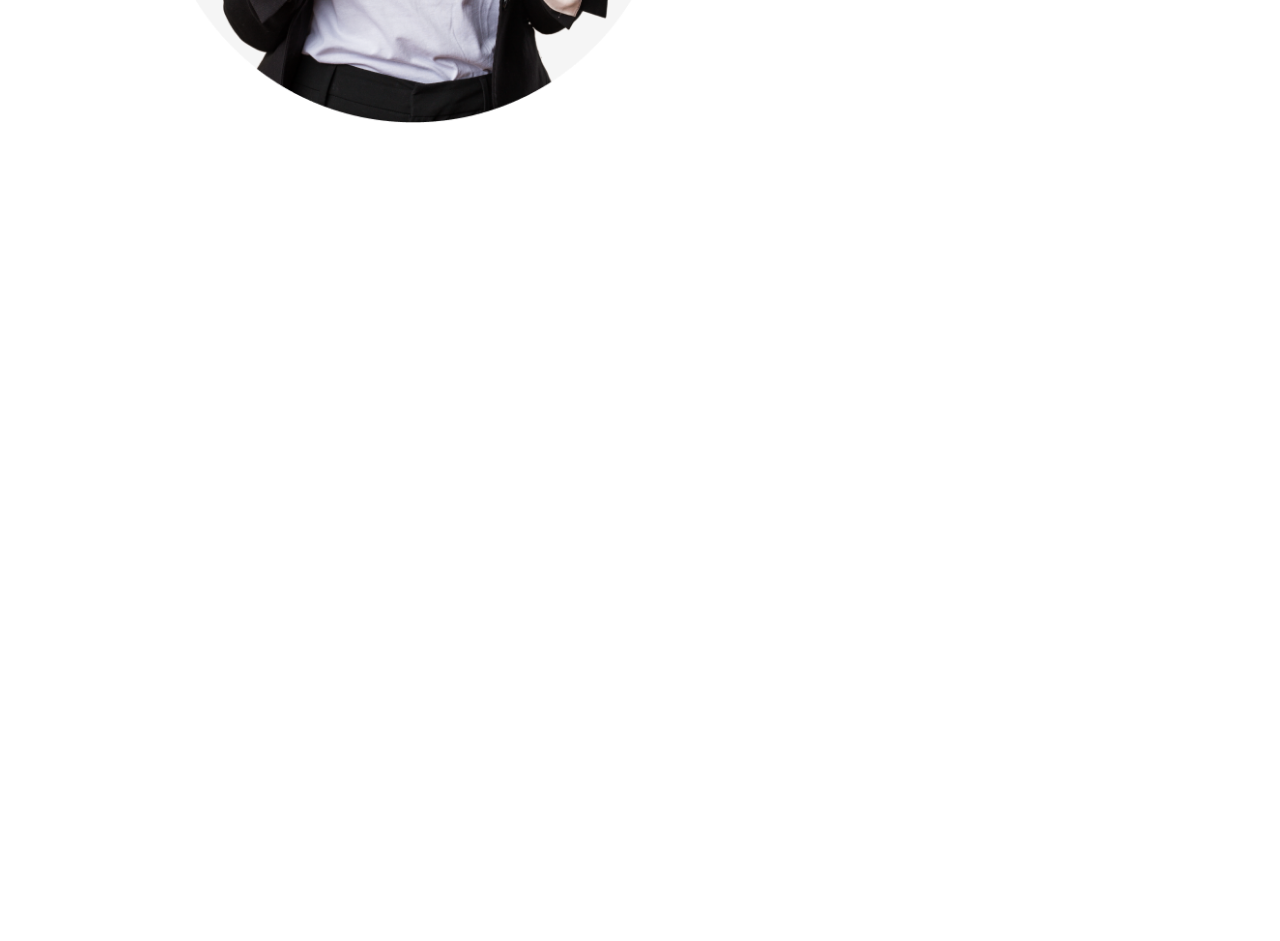
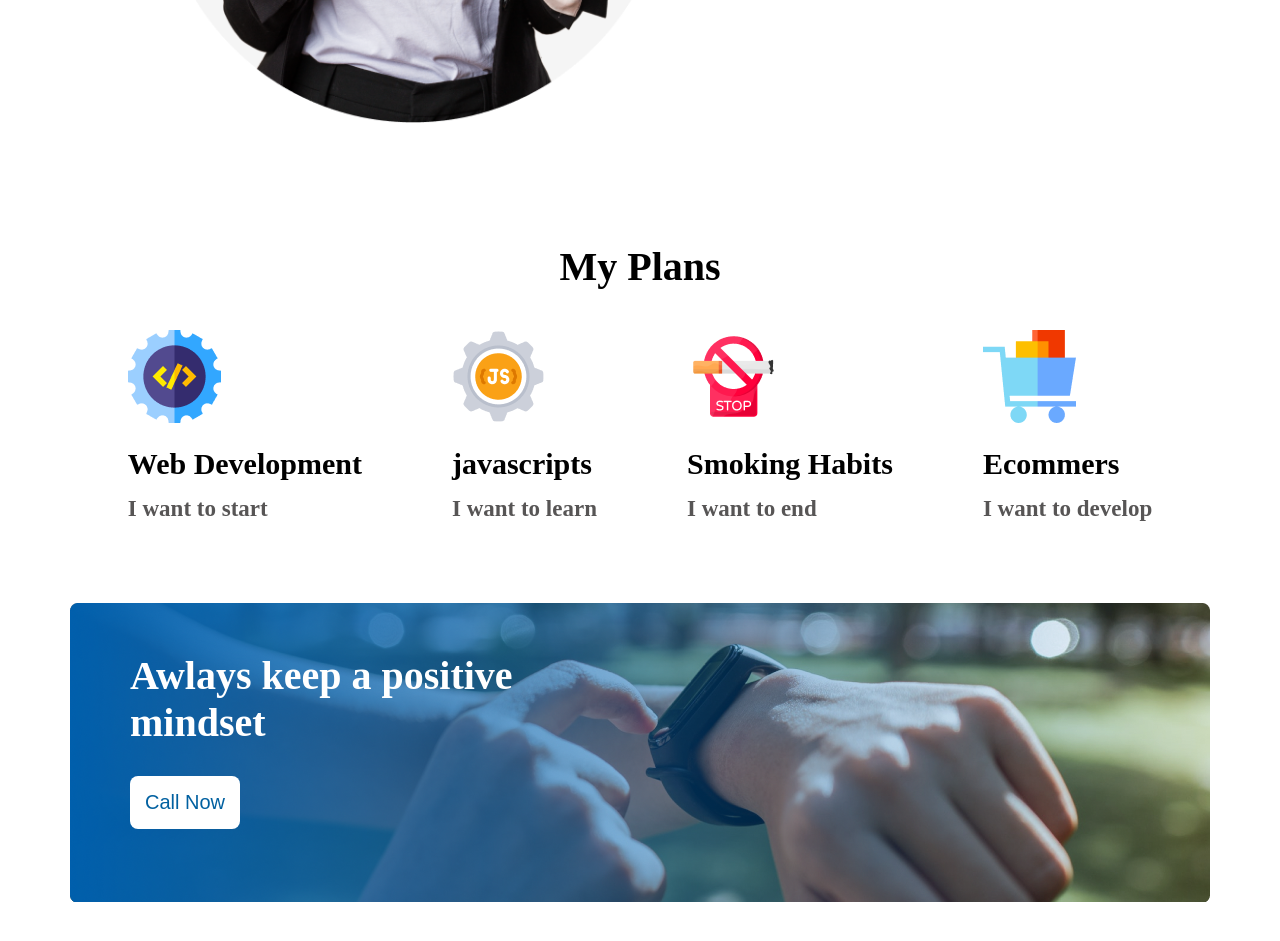
Before and after one commit to Dipu2001/all-thinks-are-possible, a plain HTML site: page index.html in a window 1280 px wide. Shown: the part 1477-2418 px from the top of the page. Before the commit the page ends 1700 px from the top, so only its background shows below. Drawn offline with Linux system fonts and the light colour scheme.

Commit message:
added skills section

```diff
--- a/index.html
+++ b/index.html
@@ -43,6 +43,43 @@ form, by injected humour, or randomised words
                 </div>
             </div>
         </section>
+        <section>
+            <div class="skills-section">
+                <div class="myplans">
+                <h1>My Plans</h1>
+            </div>
+                <div class="skills">
+                    <div class="skill">
+                        <img src="images/icons/web.png" alt="">
+                        <h1>Web Development</h1>
+                        <h3>I want to start</h3>
+                    </div>
+                    <div class="skill">
+                        <img src="images/icons/js.png" alt="">
+                        <h1>javascripts</h1>
+                        <h3>I want to learn</h3>
+                    </div>
+                    <div class="skill">
+                        <img src="images/icons/smoke.png" alt="">
+                        <h1>Smoking Habits</h1>
+                        <h3>I want to end</h3>
+                    </div>
+                    <div class="skill">
+                        <img src="images/icons/ecom.png" alt="">
+                        <h1>Ecommers</h1>
+                        <h3>I want to develop</h3>
+                    </div>
+
+                </div>
+            </div>
+        </section>
+        <section class="positive">
+            <div class="keep-positive">
+                <h1>Awlays keep a positive <br>
+                    mindset</h1>
+                    <button>Call Now</button>
+            </div>
+        </section>
     </main>
     <footer></footer>
 
--- a/style.css
+++ b/style.css
@@ -66,3 +66,59 @@ header p{
     margin-bottom: 15px;
     color: rgb(87, 85, 85);
 }
+.skills{
+    display: flex;
+    justify-content: center;
+    gap: 90px;
+}
+.myplans{
+    display: flex;
+    justify-content: center;
+    margin-bottom: 40px;
+}
+.myplans h1{
+    font-size: 40px;
+    font-weight: 800;
+}
+.skill h3{
+    color: rgb(87, 85, 85);
+    font-size: 23px;
+    margin-top: 15px;
+}
+.skill h1 {
+    font-size: 30px;
+    margin-top: 20px;
+}
+.skills-section{
+    margin-top: 20px;
+    margin-bottom: 80px;
+}
+.positive{
+    display: flex;
+    justify-content: center;
+    margin-bottom: 100px;
+}
+.keep-positive{
+    background-image: url("/images/gradient1.png"), url("/images/watch.png");
+    background-repeat: no-repeat;
+    width: 1140px;
+    height: 300px;
+}
+.keep-positive h1{
+    font-size: 40px;
+    color: white;
+    margin-bottom: 30px;
+    margin-left: 60px;
+    padding-top: 50px;
+
+}
+.keep-positive button{
+    font-size: 20px;
+    padding: 15px;
+    color: rgb(0, 96, 160);
+    background-color: white;
+    border: none;
+    border-radius: 8px;
+    margin-bottom: 30px;
+    margin-left: 60px;
+}
```
